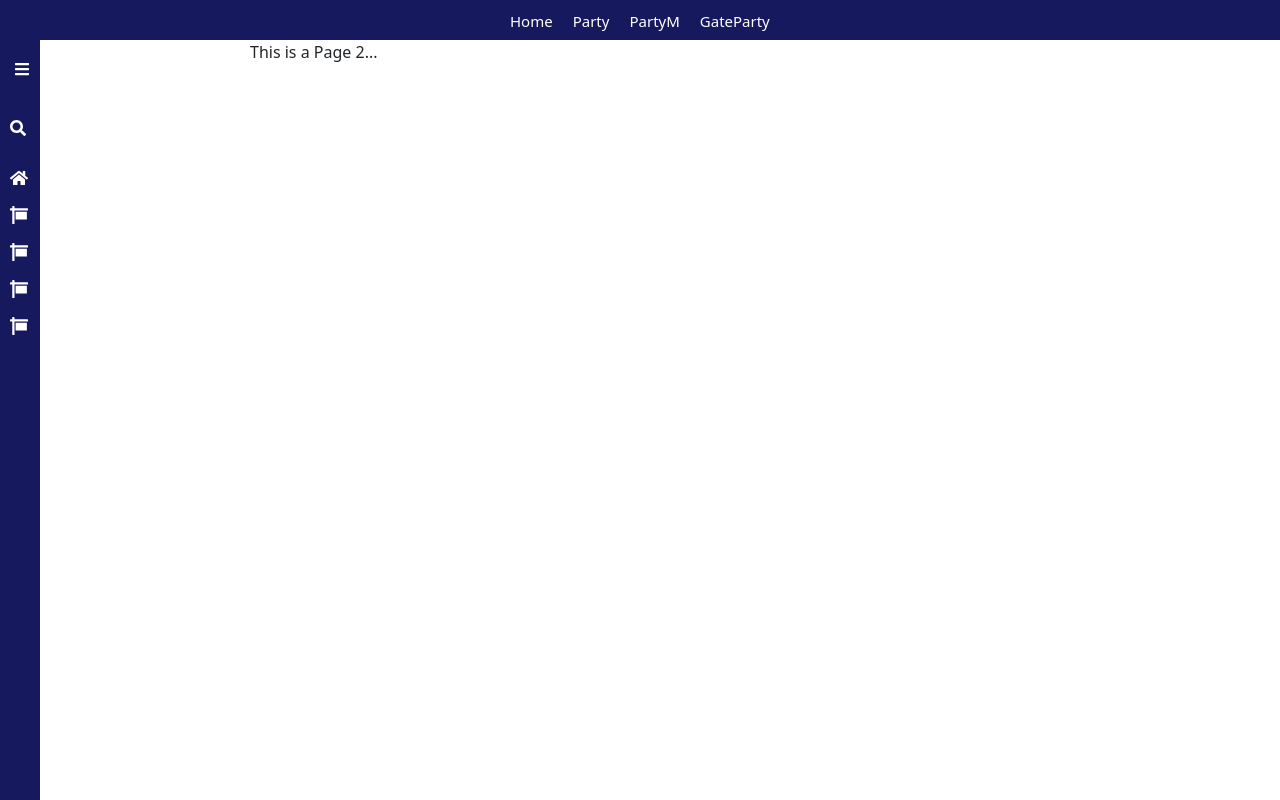
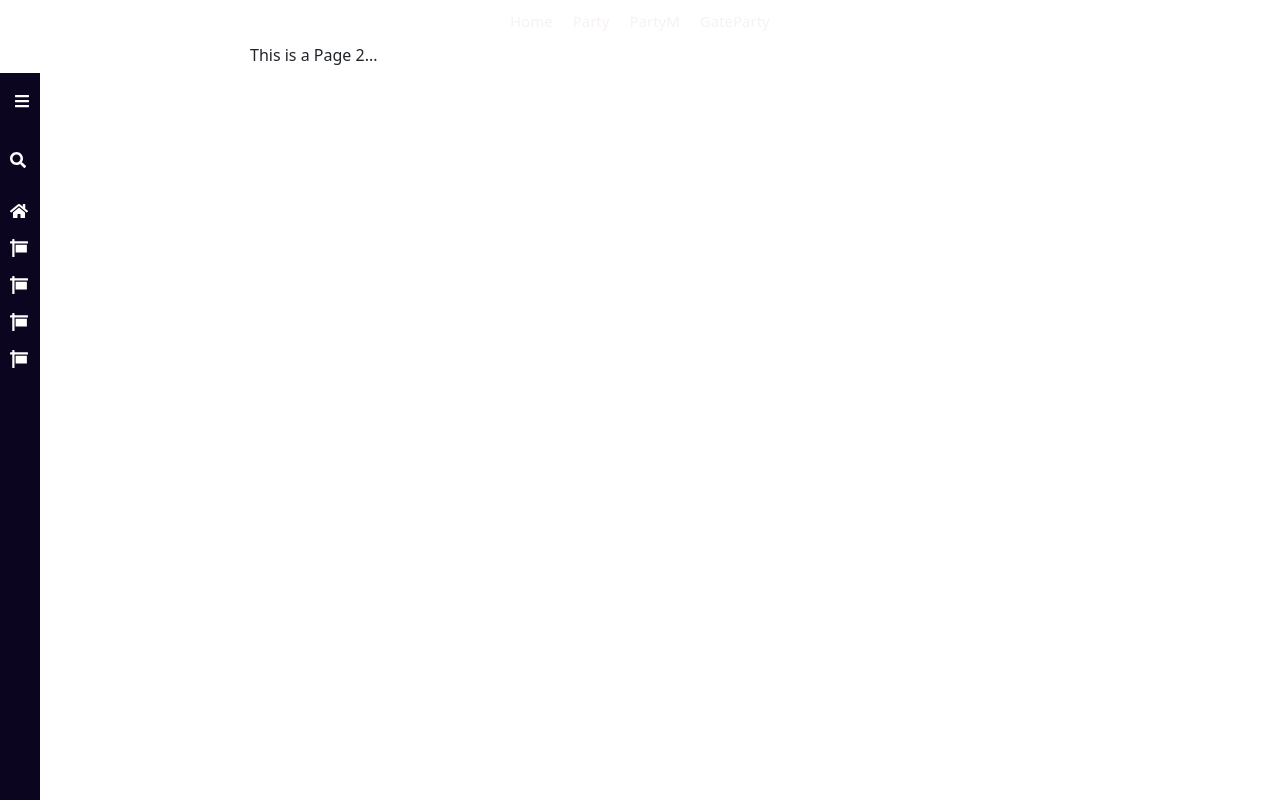
Before and after one commit to MubasharMurtza/ReactPro, a React (Create React App) app: page /page2 in a window 1280 px wide. Built offline with nearby package versions, Linux system fonts and the light colour scheme.

Commit message:
changing in navbar

```diff
--- a/src/Components/Nav/Sidebar.css
+++ b/src/Components/Nav/Sidebar.css
@@ -1,11 +1,14 @@
+
 .main-container{
     display: flex;
+    margin-top: 30px;
 }
 main{
     padding: 10px;
 }
+
 .header{
-    background-color:rgb(23, 25, 94);
+    background-color:rgb(12, 5, 31);
     color: white;
     height: 100vh;
     overflow-y: auto;
@@ -22,7 +25,7 @@ main{
     position: 'fixed';
 }
 .bar{
-    height: 58.8;
+    height: 78.8;
 }
 .search{
     display: flex;
@@ -35,7 +38,7 @@ main{
     border: none;
     margin-left: 10px;
     border-radius: 5px;
-    background: rgb(238,238,238);
+    background: rgb(151, 178, 189);
     height: 24px;
 }
 a{
@@ -59,7 +62,7 @@ a{
 }
 .link{
     display: flex;
-    color: white;
+    color: rgb(255, 255, 255);
     gap: 15px;
     padding: 5px 10px;
     font-size: 18px;
@@ -74,26 +77,27 @@ a{
     background: rgb(45, 51, 89);
 }
 link_text{
-    white-space: nowrap;
+    white-space:nowrap;
 }
-.topMain{
-    display: flex;
-    background-color:rgb(23, 25, 94);
-    width: 100%;
-    height: 40px;
-}
+
 .topClient{
     display: flex;
     margin-left: 500px;
 }
 .topLink{
     display: flex;
-    color: white;
+    color: rgb(247, 242, 242);
     gap: 5px;
     padding: 10px 10px;
     font-size: 15px;
 }
 .menuContainer .link{
     padding-left: 20px;
-    border-bottom: #fff 0.5px solid;
+    border-bottom: #ffffff 0.5px solid;
 }
+.bodyPage{
+
+   margin-left: 240px;
+    width: 90%;
+
+}
```
